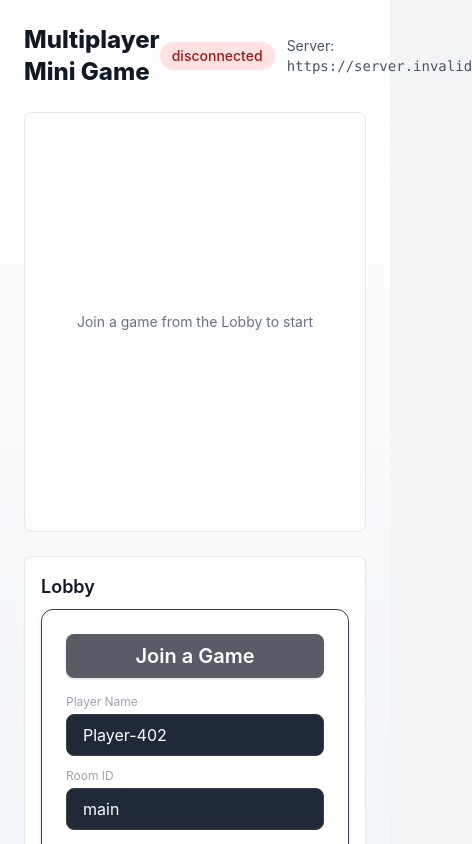
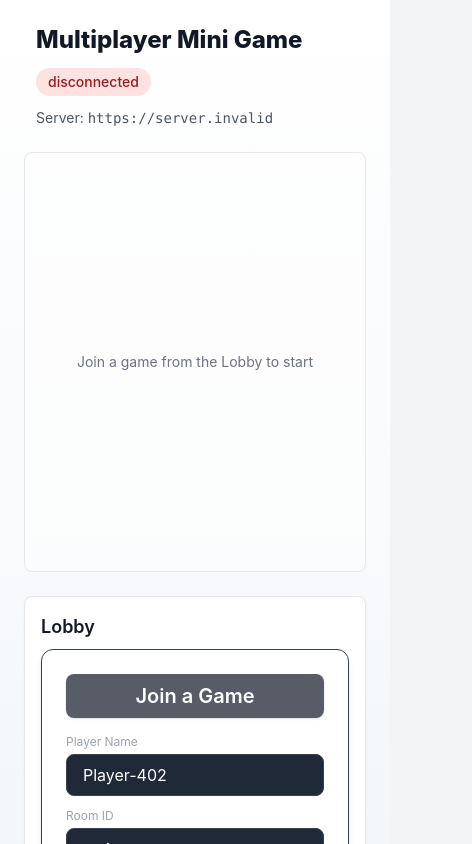
Before and after one commit to Seb-fd/Multiplayer-Mini-Game, a React (Vite) app in the folder client/: page / in a window 390 px wide. Shown: the top 844 px of the page, 472 px wide, since content can reach past the window. Built offline with nearby package versions, Linux system fonts and the light colour scheme; no server answers.

Commit message:
fix: prevent horizontal overflow in header on mobile by adding flex-wrap and break-all

```diff
--- a/client/src/App.jsx
+++ b/client/src/App.jsx
@@ -31,13 +31,13 @@ export default function App() {
       <Toaster position="top-right" />
 
       {/* Header section with connection status */}
-      <header className="max-w-5xl mx-auto mb-6">
-        <div className="flex items-center justify-between">
+      <header className="max-w-5xl mx-auto mb-6 px-3">
+        <div className="flex flex-wrap items-center justify-between gap-3">
           <h1 className="text-2xl md:text-3xl font-extrabold">
             Multiplayer Mini Game
           </h1>
 
-          <div className="flex items-center gap-3">
+          <div className="flex flex-wrap items-center gap-3">
             {/* Connection indicator */}
             <div
               className={`px-3 py-1 rounded-full text-sm font-medium ${
@@ -50,8 +50,8 @@ export default function App() {
             </div>
 
             {/* Server info */}
-            <div className="text-sm text-gray-600">
-              Server: <span className="font-mono">{SERVER}</span>
+            <div className="text-sm text-gray-600 max-w-full">
+              Server: <span className="font-mono break-all">{SERVER}</span>
             </div>
           </div>
         </div>
```
